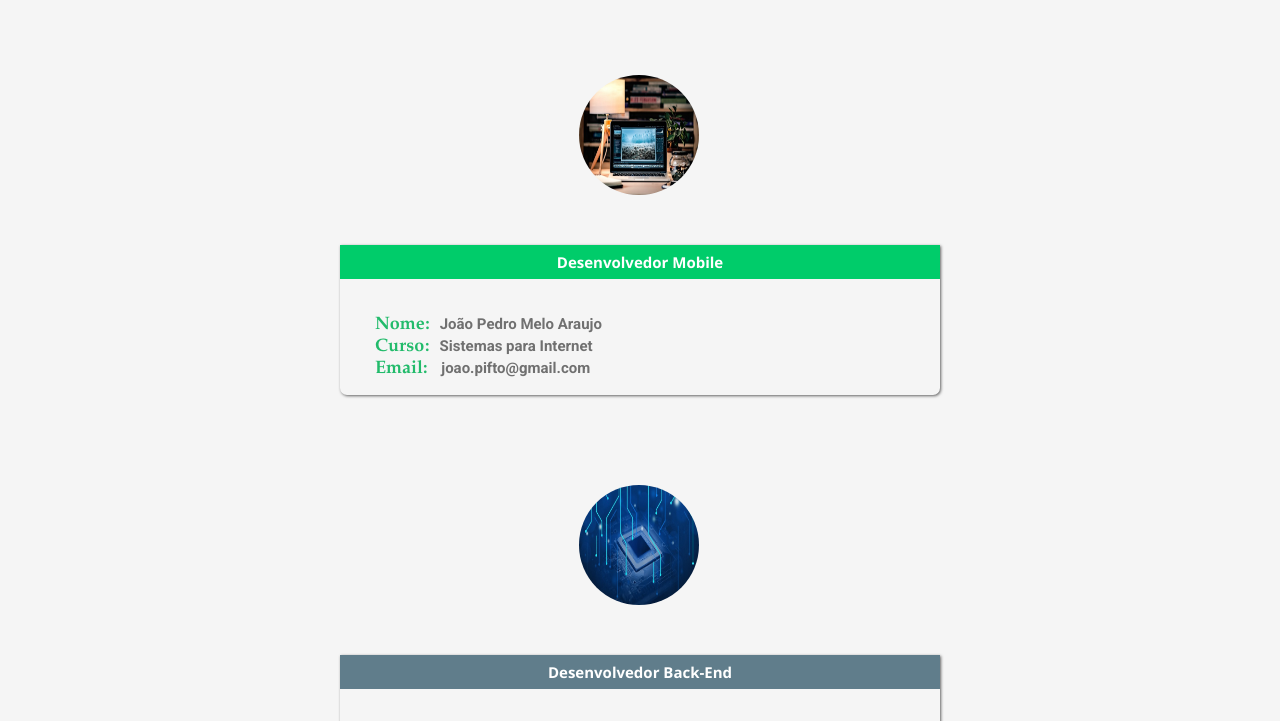
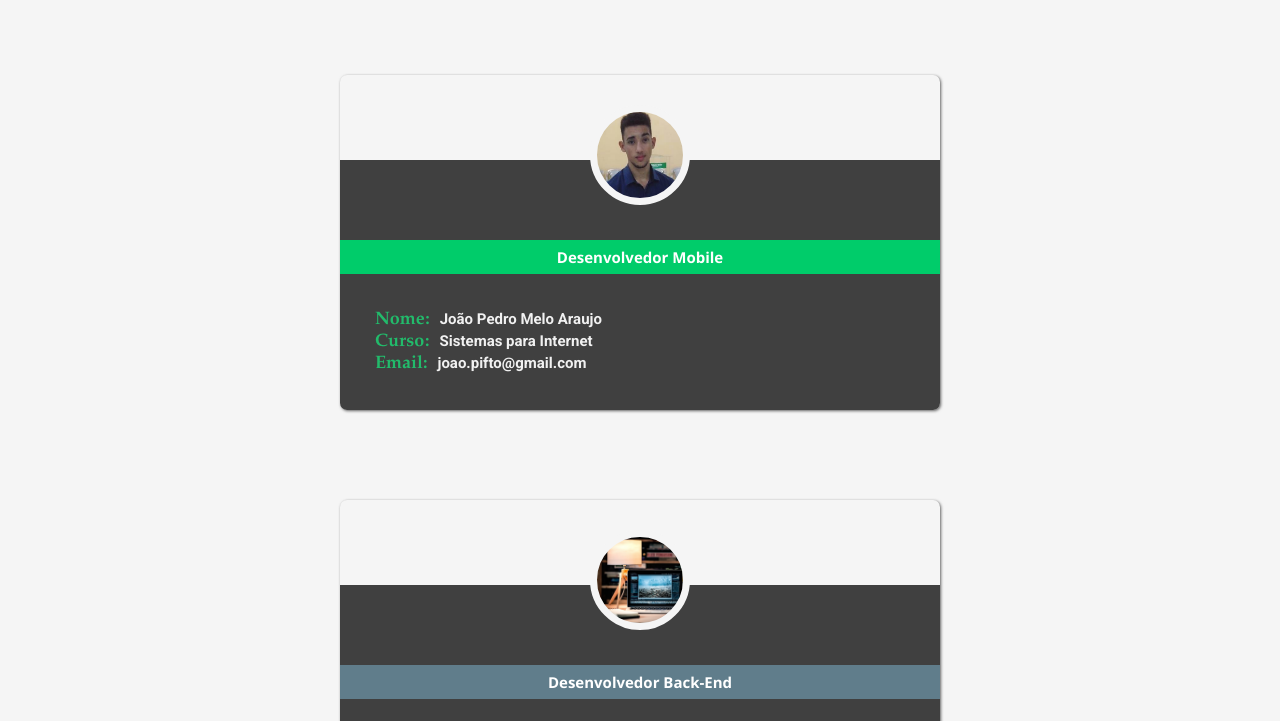
Before and after one commit to joaopmelo/portalNSI, a plain HTML site: page integrantes.html in a window 1280 px wide. Shown: the part 142-863 px from the top of the page. Drawn offline with nearby package versions, Linux system fonts and the light colour scheme.

Commit message:
atualização layout

```diff
--- a/css/estilo.css
+++ b/css/estilo.css
@@ -18,9 +18,12 @@ body {
 	color: #4d4d4d;
 	width: 100%;
 	background-color: #F5F5F5;
+
+/*
 	overflow-wrap: break-word;
     word-break: break-word;
     word-wrap: break-word;
+*/
 }
 
 h1, h2, h3 {
@@ -37,7 +40,7 @@ header {
 	flex-direction: column;
 	align-items: center;
 	background-color: #303030;
-	padding-top: 1px;
+
 	box-shadow:  0px 2px 5px rgba(0,0,0,0.5);
 	position: fixed;
 	top: 0;
@@ -47,11 +50,12 @@ header {
 }
 
 header > div {
-	padding: 7px;
+	padding-top: 2px;
+    margin-bottom: 9px;
 }
 
 header div > a {
-	font-family: 'Exo 2', serif;
+	font-family: 'Exo 2', monospace;
 	font-size: 35px;
 	font-weight: 800;
 	color: #f5f5f5;
@@ -62,6 +66,7 @@ header div > a:before {
 	content: "< ";
 	color: #18EB7B;
 	font-size: 36px;
+
 }
 header div > a:after {
 	content: "/>";
@@ -70,8 +75,9 @@ header div > a:after {
 }
 
 header div > a span {
-	font-family: 'Exo 2', serif;
+	font-family: 'Exo 2', monospace;
 	color: #18EB7B;
+
 }
 
 header nav {
@@ -111,8 +117,14 @@ nav ul.container-menu li a {
 	text-transform: uppercase;
 }
 
-i.fa-home {
-	display: none;
+i.fa-home,
+i.fa-users,
+i.fa-address-book,
+i.fa-book,
+i.fa-graduation-cap {
+    display: inline;
+    padding-right: 9px;
+    color: #18EB7B;
 }
 
 /* --- ============  BOTAO DE PESQUISA - MOBILE  ============= ---*/
@@ -159,6 +171,7 @@ i.icon-busca {
 	color: #18EB7B;
 	font-size: 27px;
 	height: 100%;
+
 }
 
 #btn-busca:checked ~ .container-busca{
@@ -463,36 +476,49 @@ footer a {
 	border-bottom: 1px solid #D3D3D3;
 }
 
-.container-integrantes div {
+.container-integrantes > div {
 	display: flex;
-	flex-direction: row;
+	flex-direction: column;
 	width: 95%;
 	height: auto;
 	margin-bottom: 50px;
 	padding: 0px 0px;
-
+	align-items: center;
 
 }
 
-.container-integrantes div img {
+.container-integrantes div .img_perfil {
 	display: inline-block;
 	/*align-self: center;*/
-	width: 70px;
-	height: 70px;
-	max-width: 120px;
-	max-height: 120px;
-	margin-left: 7px;
-	margin-right: 10px;
+	width: 100px;
+	height: 100px;
 	border-radius: 50%;
+	z-index: 2;
+    border: 7px solid #F5F5F5;
+    background-size: cover;
+    margin-bottom: -45px;
+}
+
+.img_perfil_1 {
+	background-image: url(../img/perfil-curriculum.png);
+}
+
+.img_perfil_2 {
+	background-image: url(../img/laptop_menor.jpg);
+}
+
+.img_perfil_3 {
+	background-image: url(../img/perfil-curriculum.png);
 }
 
 .container-integrantes div p {
 	display: flex;
-	flex-direction: column;
-	padding-bottom: 15px;
+	flex-direction: column-reverse;
+	min-height: 250px;
+	padding-top: 55px;
 	width: 100%;
 	height: auto;
-	border-radius: 0px 0px 20px 0px;
+	border-radius: 5px 5px 5px 5px;
 	box-shadow:  1px 1px 3px rgba(0,0,0,0.6);
 }
 
@@ -501,25 +527,26 @@ footer a {
 	display: block;
 	width: 100%;
 	height: auto;
+	margin-top: 25px;
 	font-size: 12px;
 	text-align: center;
-	margin-bottom: 25px;
 	font-weight: bold;
 	color: #fff;
 	padding: 7px 5px;
+	border-radius: 0px 0px 5px 5px;
 }
 
 .container-integrantes .titulo {
 	display: block;
-	width: 100%;
 	font-weight: 600;
 	font-size: 14px;
-	padding-left: 20px;
 	color: #22BB6B;
 	font-family: Palatino;
+	padding-left: 20px;
 }
 
 .container-integrantes .titulo span {
+	display: inline-block;
 	color: #707070;
 	font-weight: 600;
 	margin-left: 10px;
@@ -550,10 +577,7 @@ footer a {
 
 
 }
-
-
-@media screen and (min-width: 700px ) {
-
+@media screen and (min-width: 860px) {
     /* --- ============  CABEÇALHO - DESKTOP  ============= ---*/
 	header {
 		display: flex;
@@ -577,6 +601,7 @@ footer a {
 
 	header div > a {
 		font-size: 35px;
+
 	}
 
 	i.icon-busca {
@@ -614,17 +639,6 @@ footer a {
 		transition: all linear 0.4s;
 	}
 
-	i.fa-home,
-	i.fa-users,
-	i.fa-address-book,
-	i.fa-book,
-	i.fa-graduation-cap {
-		display: inline;
-		padding-right: 9px;
-		color: #18EB7B;
-	}
-
-
 
 
 	nav ul.container-menu li a:hover {
@@ -637,6 +651,10 @@ footer a {
 	span.icon-menu {
 			display: none;
 		}
+}
+
+@media screen and (min-width: 700px ) {
+
 
 /* --- ============  SLIDE SHOW - DESKTOP  ============= ---*/
 
@@ -672,7 +690,7 @@ footer a {
 		flex-direction: row;
 		justify-content: space-between;
 		flex-wrap: wrap;
-		max-width: 840px;
+		max-width: 900px;
 		height: auto;
 		margin: 5px auto;
 		padding: 45px 15px;
@@ -752,12 +770,15 @@ footer a {
 
 /*========== INTEGRANTES - DESKTOP - INICIO ================*/
 
-	.container-integrantes div {
+	.container-integrantes > div {
         flex-direction: column;
         justify-content: center;
         align-items: center;
         width: 75%;
         margin-bottom: 90px;
+        border-radius: 7px;
+        padding-top: 30px;
+        box-shadow:  1px 1px 3px rgba(0,0,0,0.6);
     }
 
     .container-integrantes div p {
@@ -765,13 +786,15 @@ footer a {
         flex-direction: column;
         padding-bottom: 15px;
         border-radius: 0px 0px 7px 7px;
-
+        box-shadow: none;
+        background-color: #404040;
     }
 
 	.container-integrantes .linhap {
 			font-size: 15px;
 			margin-bottom: 35px;
 			border-radius: 0;
+
 		}
 
 	.container-integrantes .titulo {
@@ -783,13 +806,16 @@ footer a {
 	.container-integrantes .titulo span {
 		font-size: 15px;
 		font-weight: 600;
+        color: #f1f1f1;
 	}
 
 	.container-integrantes div img {
 		display: block;
 		width: 200px;
 		height: 200px;
-		margin-bottom: 50px;
+		margin-bottom: 30px;
+
+
 	}
 
 }
--- a/integrantes.html
+++ b/integrantes.html
@@ -53,13 +53,14 @@
 				<h1> Integrantes </h1>
 
 				<div>
-					<img src="img/laptop_menor.jpg" alt="notebook">
+
+					<div class="img_perfil img_perfil_1"></div>
 
 					<p>
 						<span class="linhap color-android">Desenvolvedor Mobile</span>
 
 						<span class="titulo">
-							Nome:<span>João Pedro Melo Araujo</span>
+							Nome:<span> João Pedro Melo Araujo</span>
 						</span>
 
 						<span class="titulo">
@@ -75,13 +76,14 @@
 				</div>
 
 				<div>
-					<img src="img/processador_menor.jpg" alt="notebook">
+
+					<div class="img_perfil img_perfil_2"></div>
 
 					<p>
 						<span class="linhap color-backand">Desenvolvedor Back-End</span>
 
 						<span class="titulo">
-							Nome:<span>João Pedro Melo</span>
+							Nome:<span> João Pedro Melo</span>
 						</span>
 
 						<span class="titulo">
@@ -97,13 +99,14 @@
 				</div>
 
 				<div>
-					<img src="img/minera_menor.jpg" alt="notebook">
+
+					<div class="img_perfil img_perfil_3"></div>
 
 					<p>
 						<span class="linhap color-front">Desenvolvedor Front-End</span>
 
 						<span class="titulo">
-							Nome:<span>João Pedro Melo</span>
+							Nome:<span> João Pedro Melo</span>
 						</span>
 
 						<span class="titulo">
```
Also changed, not shown: index.html (+4 -4 lines), linhas-pesquisa.html (+5 -4 lines), img/perfil-curriculum.PNG (added). Lines whose indentation alone changed are shown as unchanged.
